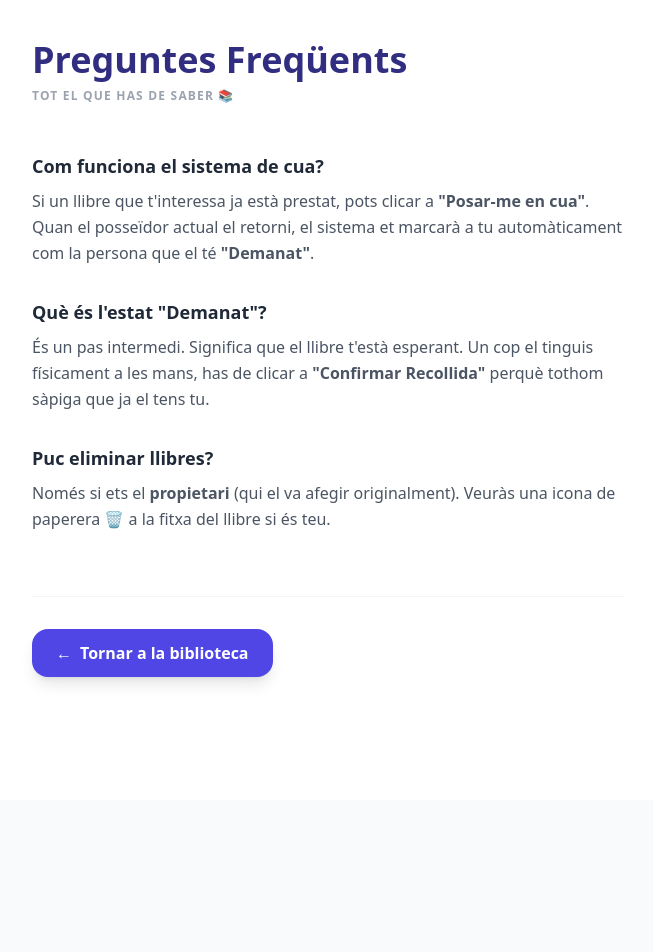
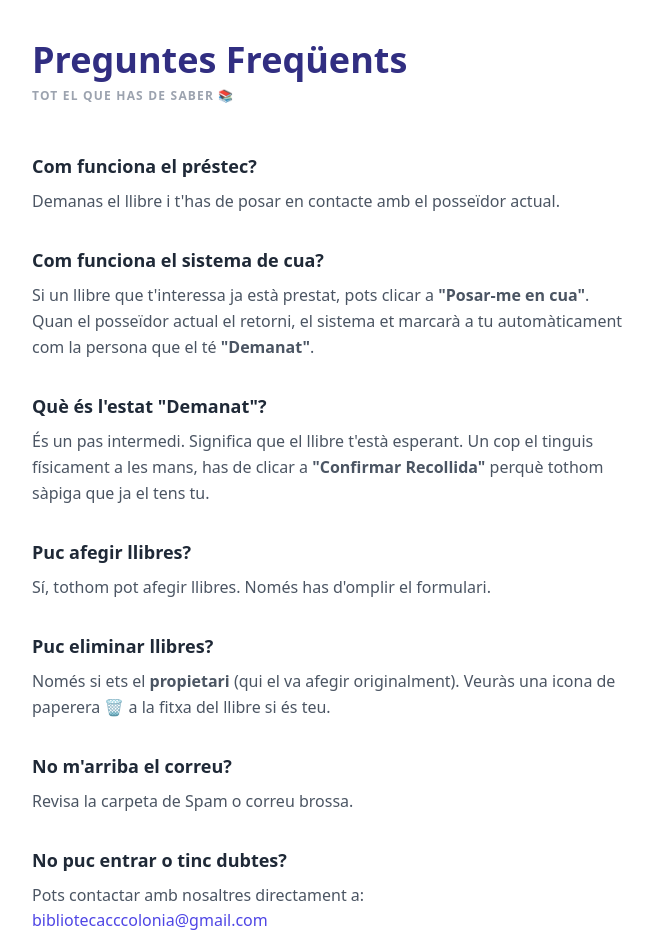
Before and after one commit to Mabergon/bibliotecaCCC, a Next.js app: page /faq in a window 1280 px wide. Shown: the top 952 px of the page, without its empty margins (312-965 px from the left). Before the commit the page ends 800 px from the top, so only its background shows below. Built offline with nearby package versions, Linux system fonts and the light colour scheme.

Commit message:
Actualitzar FAQ

```diff
--- a/app/faq/page.tsx
+++ b/app/faq/page.tsx
@@ -10,6 +10,14 @@ export default function FAQ() {
       </header>
 
       <div className="space-y-8">
+
+        <section>
+          <h3 className="font-bold text-lg text-gray-800 mb-2">Com funciona el préstec?</h3>
+          <p className="text-gray-600 leading-relaxed">
+            Demanas el llibre i t'has de posar en contacte amb el posseïdor actual.
+          </p>
+        </section>
+
         <section>
           <h3 className="font-bold text-lg text-gray-800 mb-2">Com funciona el sistema de cua?</h3>
           <p className="text-gray-600 leading-relaxed">
@@ -28,12 +36,38 @@ export default function FAQ() {
         </section>
 
         <section>
+          <h3 className="font-bold text-lg text-gray-800 mb-2">Puc afegir llibres?</h3>
+          <p className="text-gray-600 leading-relaxed">
+            Sí, tothom pot afegir llibres. Només has d'omplir el formulari.
+          </p>
+        </section>
+
+        <section>
           <h3 className="font-bold text-lg text-gray-800 mb-2">Puc eliminar llibres?</h3>
           <p className="text-gray-600 leading-relaxed">
             Només si ets el <strong>propietari</strong> (qui el va afegir originalment).
             Veuràs una icona de paperera 🗑️ a la fitxa del llibre si és teu.
           </p>
         </section>
+
+        <section>
+          <h3 className="font-bold text-lg text-gray-800 mb-2">No m'arriba el correu?</h3>
+          <p className="text-gray-600 leading-relaxed">
+            Revisa la carpeta de Spam o correu brossa.
+          </p>
+        </section>
+
+        <section>
+          <h3 className="font-bold text-lg text-gray-800 mb-2">No puc entrar o tinc dubtes?</h3>
+          <p className="text-gray-600 leading-relaxed">
+            Pots contactar amb nosaltres directament a:
+          </p>
+          <a href="mailto:bibliotecacccolonia@gmail.com" className="text-indigo-600 hover:underline">
+            bibliotecacccolonia@gmail.com
+          </a>
+
+        </section>
+
       </div>
 
       <div className="mt-16 pt-8 border-t border-gray-100">
```
